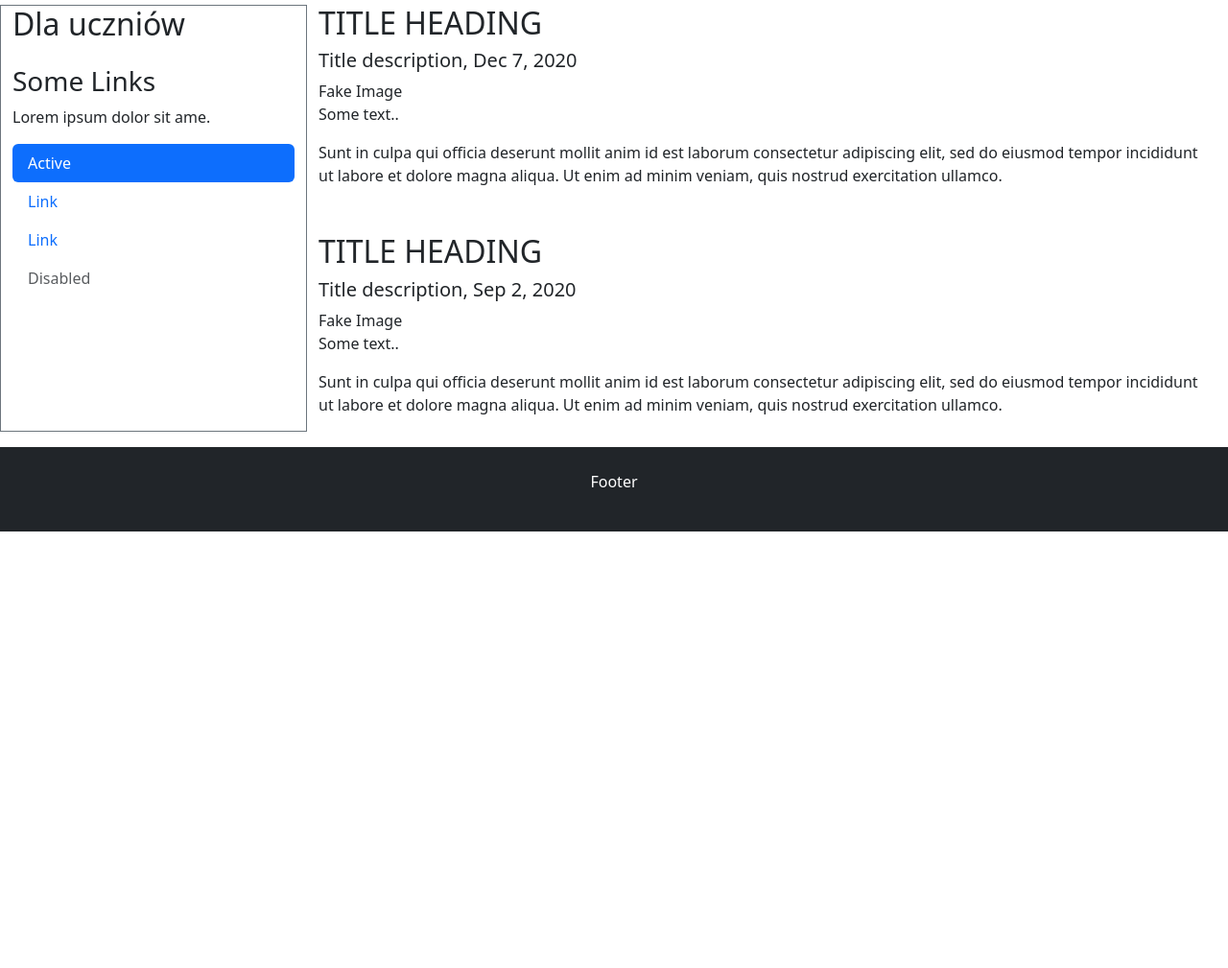
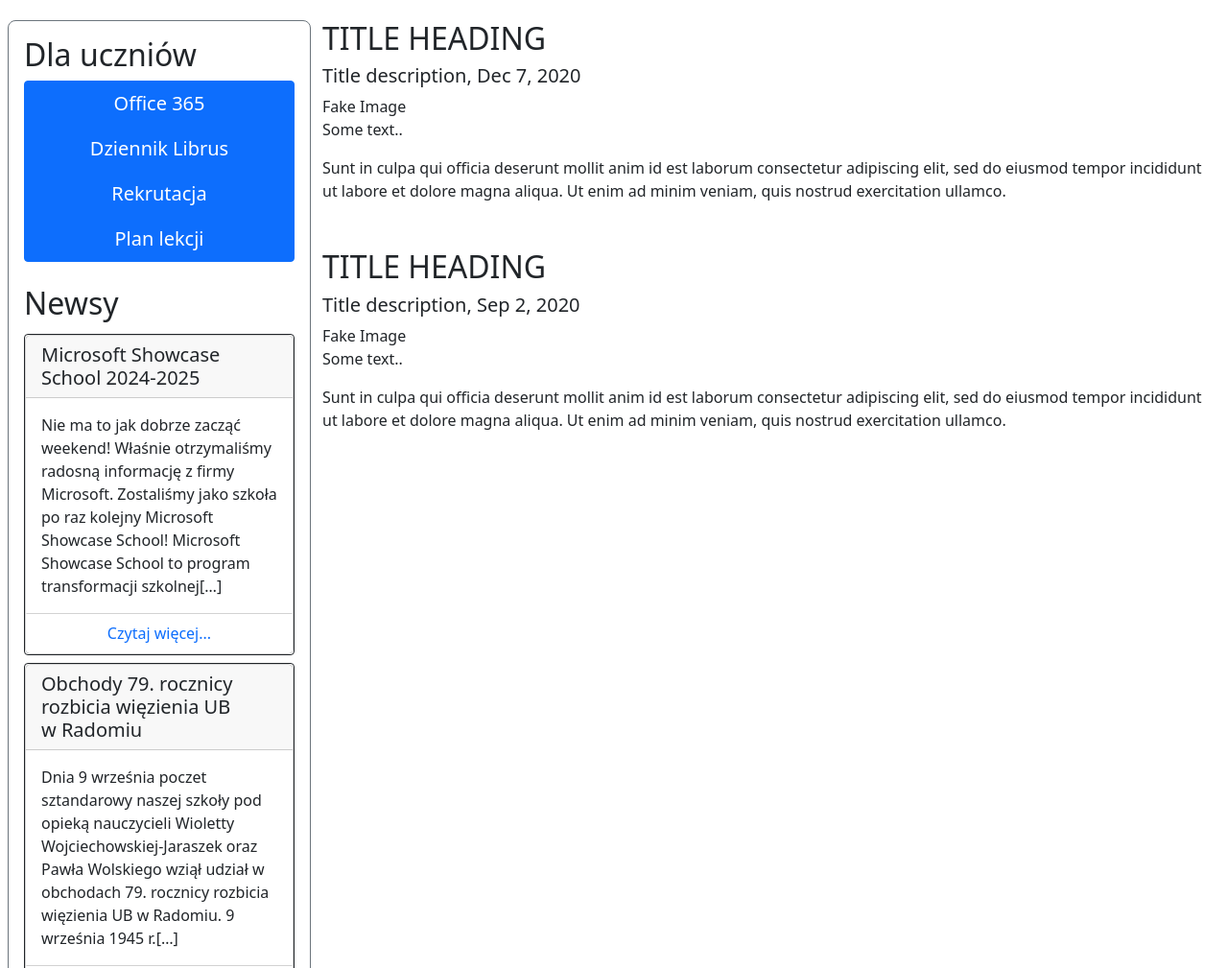
Before and after one commit to bartoszK-zst/bootstrapStronaSzkoly, a plain HTML site: page index.html in a window 1280 px wide. Shown: the part 431-1440 px from the top of the page at 96% size. Before the commit the page ends 985 px from the top, so only its background shows below. Drawn offline with nearby package versions, Linux system fonts and the light colour scheme.

Commit message:
Rozwinięcie navbar-a

```diff
--- a/index.html
+++ b/index.html
@@ -25,7 +25,7 @@
 <!--NAGŁÓWEK + NAWIGACJA-->
 	<header class="container-fluid" style="position: sticky;top: 0;z-index: 10;margin: 0;padding: 0;">
 		<!--NAGŁÓWEK-->
-		<div class="p-1 bg-primary text-white text-center">
+		<div class="p-2 bg-primary text-white text-center">
 			<h1>Zespół Szkół Technicznych im. Tadeusza Kościuszki w Radomiu</h1>
 		</div>
 
@@ -85,24 +85,48 @@
 
 
 <div class="container-fluid mt-3">
-	<div class="row h-100">
+	<div class="row h-100 p-2">
 		<!--SIDEBAR-->
-		<div class="col-sm-3 border border-secondary">
+		<div class="col-sm-3 border border-secondary p-3 rounded-3">
 			<h2>Dla uczniów</h2>
+			<div class="btn-group-vertical btn-group-lg w-100">
+				<a type="button" class="btn btn-primary rounded-top-1" href="https://www.office.com/">
+					Office 365
+				</a>
+				<a type="button" class="btn btn-primary" href="https://adfslight.vulcan.net.pl/radomprojekt/LoginPage.aspx?ReturnUrl=%2Fradomprojekt%2FDefault.aspx%3Fwa%3Dwsignin1.0%26wtrealm%3Dhttps%253A%252F%252Fsynergia.librus.pl%252Floguj%252Fradom">
+					Dziennik Librus
+				</a>
+				<a type="button" class="btn btn-primary" href="https://www.zst-radom.edu.pl/index.php/rekrutacja">
+					Rekrutacja
+				</a>
+				<a type="button" class="btn btn-primary rounded-bottom-1" href="https://www.zst-radom.edu.pl/plan_www">
+					Plan lekcji
+				</a>
+			</div>
 
 
-
-			<h3 class="mt-4">Some Links</h3>
-			<p>Lorem ipsum dolor sit ame.</p>
+			<h2 class="mt-4">Newsy</h2>
 			<ul class="nav nav-pills flex-column">
-				<li class="nav-item">
-					<a class="nav-link active" href="#">Active</a>
+				<li class="nav-item border border-dark rounded-1 my-1">
+					<div class="card">
+						<h5 class="card-header">Microsoft Showcase School <span style="white-space: nowrap">2024-2025</span></h5>
+  					<div class="card-body">Nie ma to jak dobrze zacząć weekend! Właśnie otrzymaliśmy radosną informację z firmy Microsoft. Zostaliśmy jako szkoła po raz kolejny Microsoft Showcase School! Microsoft Showcase School to program transformacji szkolnej[…]</div>
+  					<a type="button" href="https://www.zst-radom.edu.pl/index.php/2024/09/20/microsoft-showcase-school-2024-2025/" class="card-footer btn btn-white bg-white text-primary">Czytaj więcej...</a>
+					</div>
 				</li>
-				<li class="nav-item">
-					<a class="nav-link" href="#">Link</a>
+				<li class="nav-item border border-dark rounded-1 my-1">
+					<div class="card">
+						<h5 class="card-header">Obchody 79. rocznicy rozbicia <span style="white-space: nowrap">więzienia UB</span> <span style="white-space: nowrap">w Radomiu</span></h5>
+  					<div class="card-body">Dnia 9 września poczet sztandarowy naszej szkoły pod opieką nauczycieli Wioletty Wojciechowskiej-Jaraszek oraz Pawła Wolskiego wziął udział w obchodach 79. rocznicy rozbicia więzienia UB w Radomiu. 9 września 1945 r.[…]</div>
+  					<a type="button" href="https://www.zst-radom.edu.pl/index.php/2024/09/16/obchody-79-rocznicy-rozbicia-wiezienia-ub-w-radomiu/" class="card-footer btn btn-white bg-white text-primary">Czytaj więcej...</a>
+					</div>
 				</li>
-				<li class="nav-item">
-					<a class="nav-link" href="#">Link</a>
+				<li class="nav-item border border-dark rounded-1 my-1">
+					<div class="card">
+						<h5 class="card-header">Staże zawodowe dla uczniów</h5>
+  					<div class="card-body">Zapraszamy do udziału w projekcie „Doświadczenie dla uczniów nowe poprzez staże zawodowe” obejmującym działania mające na celu zwiększenie zdolności do zatrudnienia uczniów radomskich szkół zawodowych. Więcej informacji w załączonym dokumencie Informacja o projekcie</div>
+  					<a type="button" href="https://www.zst-radom.edu.pl/index.php/2024/09/05/staze-zawodowe-dla-uczniow/" class="card-footer btn btn-white bg-white text-primary">Czytaj więcej...</a>
+					</div>
 				</li>
 				<li class="nav-item">
 					<a class="nav-link disabled" href="#">Disabled</a>
```
